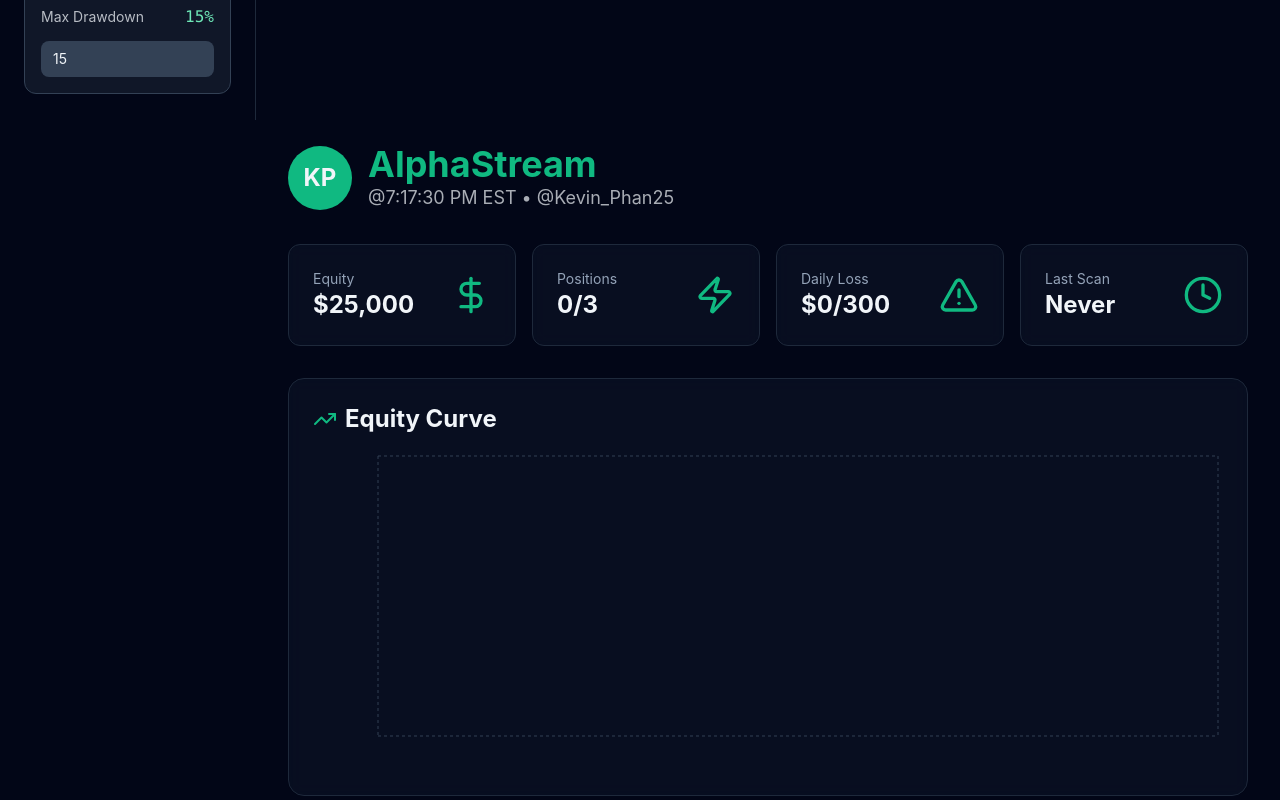
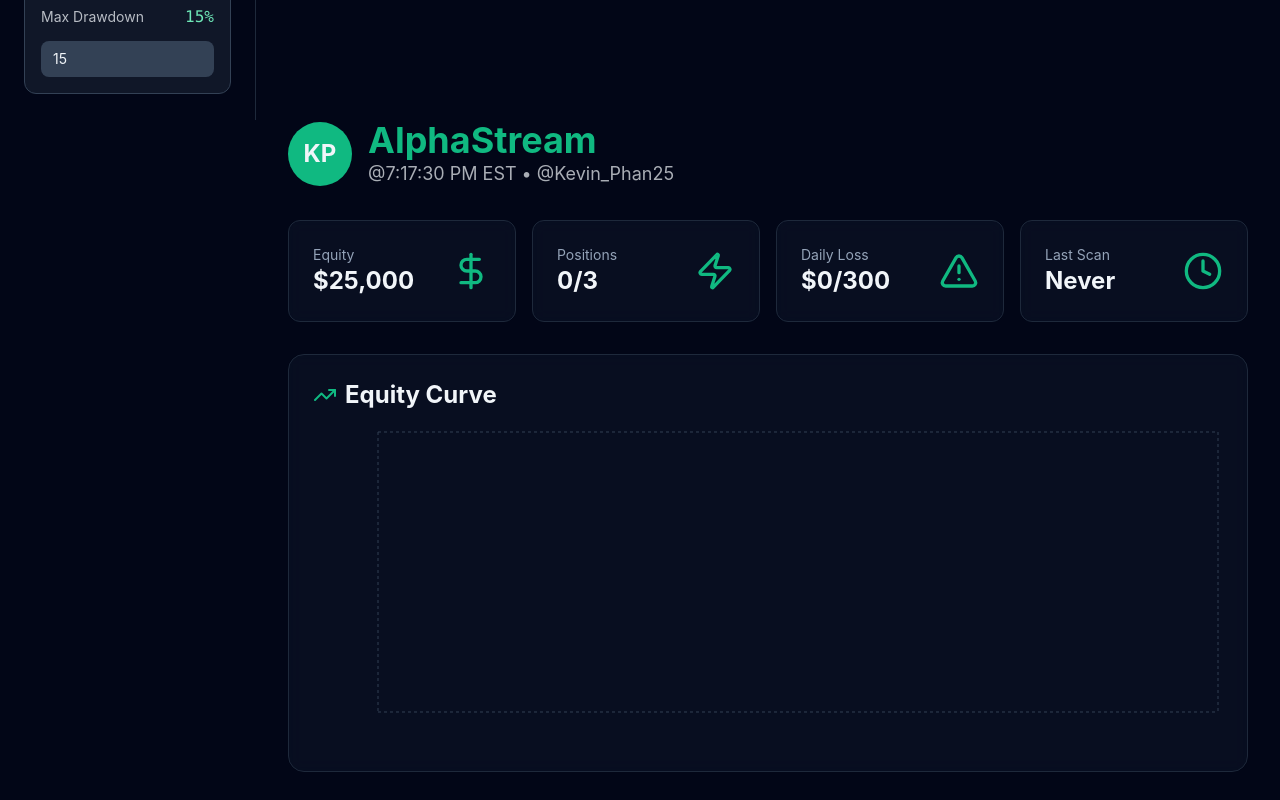
Before and after one commit to kevin-phan-25/alphastream-dashboard, a Next.js app: page / in a window 1280 px wide. Shown: the part 680-1480 px from the top of the page. Built offline with nearby package versions, Linux system fonts and the light colour scheme; no server answers.

Commit message:
Update page.tsx

```diff
--- a/app/page.tsx
+++ b/app/page.tsx
@@ -117,11 +117,11 @@ export default function Home() {
         </div>
       </div>
 
-      {/* Main Content – FIXED POSITIONING */}
+      {/* Main Content – PERFECT ALIGNMENT */}
       <div className="lg:pl-64">
-        <div className="pt-4 lg:pt-6 pb-8 lg:pb-12 max-w-7xl mx-auto px-4 lg:px-8"> {/* ADDED pt-4 lg:pt-6 for top breathing room */}
-          {/* Header */}
-          <div className="mb-8">
+        <div className="pt-0 lg:pt-0 pb-8 lg:pb-12 max-w-7xl mx-auto px-4 lg:px-8"> {/* pt-0 for flush top */}
+          {/* Header – FLUSH TOP */}
+          <div className="mt-0 mb-8"> {/* mt-0 ensures no top margin */}
             <div className="flex items-center justify-between">
               <div className="flex items-center gap-4">
                 <div className="w-16 h-16 rounded-full flex items-center justify-center text-2xl font-bold" style={{ backgroundColor: accent }}>
```
